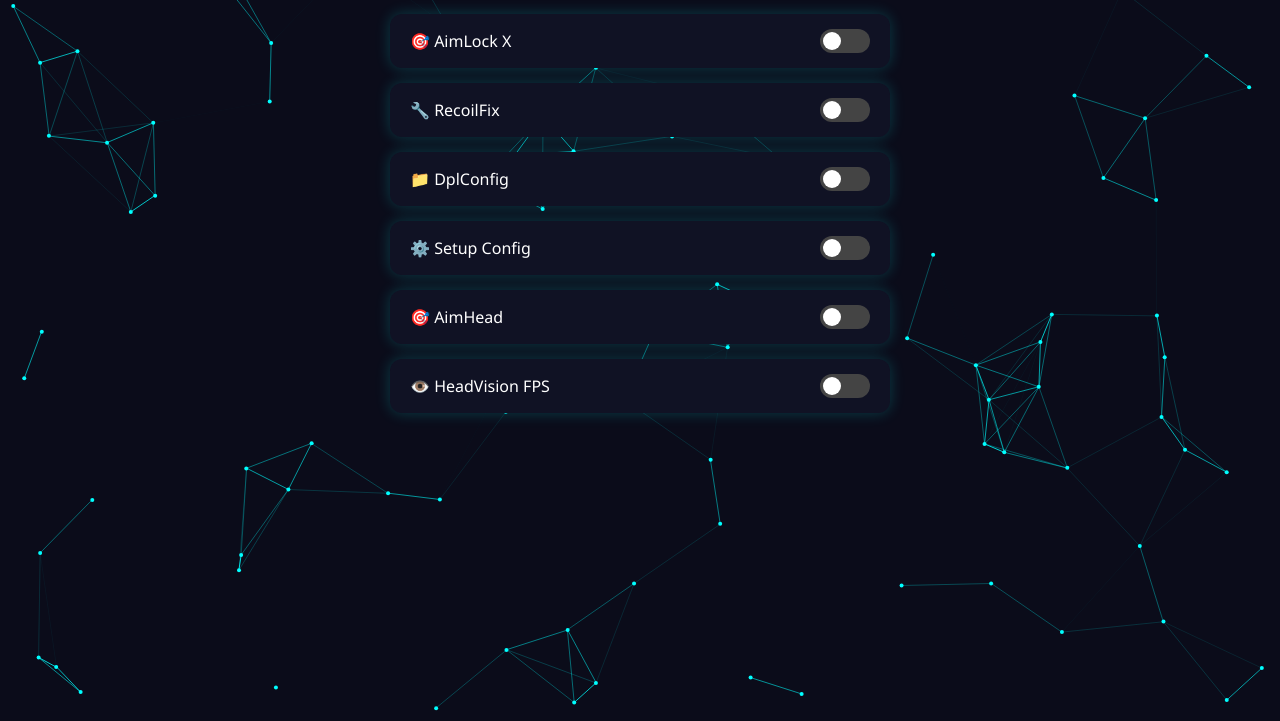
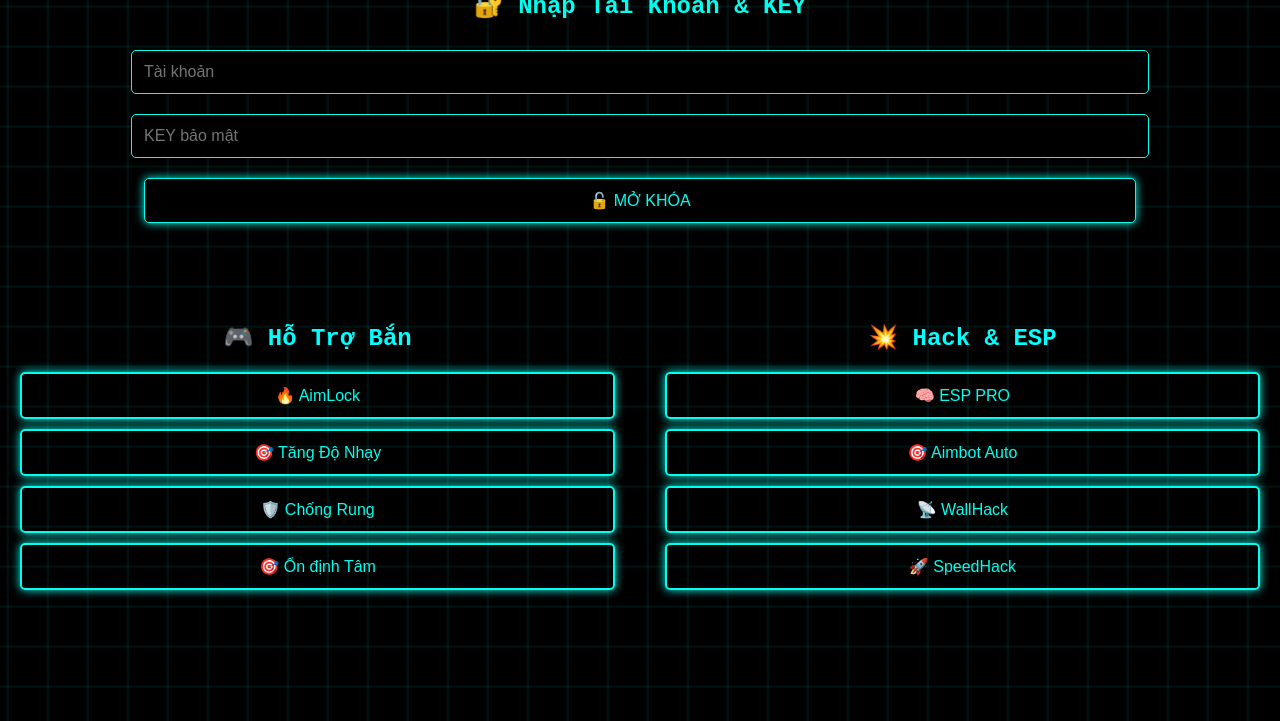
Before and after one commit to phanthangkwbwjjnsk/AppWedclip, a plain HTML site: page index.html in a window 1280 px wide. Shown: the part 79-800 px from the top of the page. Drawn offline with Linux system fonts and the light colour scheme.

Commit message:
Add files via upload

```diff
--- a/index.html
+++ b/index.html
@@ -2,229 +2,186 @@
 <html lang="vi">
 <head>
   <meta charset="UTF-8">
-  <title>Trick Tiger Optimaze</title>
+  <title>AimLock X3000 - Grid Split</title>
   <style>
     body {
       margin: 0;
-      background: #0b0c1a;
-      color: #fff;
-      font-family: 'Segoe UI', sans-serif;
-      overflow-x: hidden;
+      font-family: 'Courier New', monospace;
+      background-color: black;
+      color: #00ffee;
+      overflow: hidden;
     }
 
-    canvas {
+    /* Hiệu ứng nền lưới điện */
+    .electric-grid {
       position: fixed;
-      top: 0;
-      left: 0;
+      width: 200%;
+      height: 200%;
+      background-image:
+        repeating-linear-gradient(0deg, rgba(0,255,255,0.05) 0px, rgba(0,255,255,0.1) 2px, transparent 2px, transparent 40px),
+        repeating-linear-gradient(90deg, rgba(0,255,255,0.05) 0px, rgba(0,255,255,0.1) 2px, transparent 2px, transparent 40px);
+      background-size: 40px 40px;
+      animation: moveGrid 6s linear infinite;
       z-index: 0;
     }
 
-    h2 {
+    @keyframes moveGrid {
+      0% { transform: translate(0, 0); }
+      100% { transform: translate(-40px, -40px); }
+    }
+
+    .login, .loading {
+      position: relative;
+      z-index: 10;
+      text-align: center;
+      padding: 50px 20px;
+    }
+
+    .menu-container {
+      display: none;
+      position: relative;
+      z-index: 10;
+      display: flex;
+      justify-content: space-between;
+      padding: 20px;
+    }
+
+    .menu-section {
+      width: 48%;
+    }
+
+    .menu-section h2 {
       text-align: center;
       color: #00ffff;
-      margin: 30px 0;
-      font-size: 24px;
     }
 
-    .container {
-      width: 90%;
-      max-width: 500px;
-      margin: auto;
-      position: relative;
-      z-index: 2;
+    input, button {
+      padding: 12px;
+      margin: 10px;
+      width: 80%;
+      font-size: 16px;
+      border-radius: 5px;
+      border: 1px solid #00ffee;
+      background: black;
+      color: #00ffee;
     }
 
-    .toggle-box {
-      background: #101224;
-      border-radius: 12px;
-      padding: 15px 20px;
-      margin: 15px 0;
-      box-shadow: 0 0 15px #00ffff33;
-      display: flex;
-      justify-content: space-between;
-      align-items: center;
+    button {
+      cursor: pointer;
       transition: 0.3s;
+      box-shadow: 0 0 10px #00ffee;
     }
 
-    .toggle-box:hover {
-      box-shadow: 0 0 20px #00ffff99;
+    button:hover {
+      background: #00ffee;
+      color: black;
     }
 
-    .toggle-box span {
+    .btn {
+      display: block;
+      width: 100%;
+      margin: 10px auto;
+      padding: 12px;
+      background: transparent;
+      border: 2px solid #00ffee;
+      color: #00ffee;
       font-size: 16px;
-      display: flex;
-      align-items: center;
-      gap: 8px;
+      border-radius: 5px;
+      cursor: pointer;
+      transition: 0.3s;
+      box-shadow: 0 0 10px #00ffee;
     }
 
-    .switch {
-      position: relative;
-      display: inline-block;
-      width: 50px;
-      height: 24px;
+    .btn:hover {
+      background: #00ffee;
+      color: black;
     }
 
-    .switch input {
-      opacity: 0;
-      width: 0;
-      height: 0;
+    .notify {
+      position: fixed;
+      top: 50%;
+      left: 50%;
+      transform: translate(-50%, -50%);
+      background: rgba(0, 255, 255, 0.15);
+      border: 1px solid #00ffee;
+      padding: 20px 35px;
+      border-radius: 15px;
+      box-shadow: 0 0 30px #00ffee, 0 0 60px #00ffee;
+      color: #00ffee;
+      display: none;
+      z-index: 100;
+      animation: fadeOut 4s forwards, neonPulse 1s infinite;
     }
 
-    .slider {
-      position: absolute;
-      cursor: pointer;
-      top: 0; left: 0;
-      right: 0; bottom: 0;
-      background-color: #444;
-      transition: .4s;
-      border-radius: 24px;
+    @keyframes fadeOut {
+      0% { opacity: 1; }
+      85% { opacity: 1; }
+      100% { opacity: 0; display: none; }
     }
 
-    .slider:before {
-      position: absolute;
-      content: "";
-      height: 18px;
-      width: 18px;
-      left: 3px;
-      bottom: 3px;
-      background-color: white;
-      transition: .4s;
-      border-radius: 50%;
-    }
-
-    input:checked + .slider {
-      background-color: #00ffff;
-    }
-
-    input:checked + .slider:before {
-      transform: translateX(26px);
-    }
-
-    #notify {
-      position: fixed;
-      bottom: 20px;
-      left: 50%;
-      transform: translateX(-50%);
-      background: #00ffff;
-      color: #000;
-      padding: 12px 24px;
-      border-radius: 8px;
-      font-weight: bold;
-      display: none;
-      z-index: 999;
-      animation: fadein 0.4s;
-    }
-
-    @keyframes fadein {
-      from { opacity: 0; bottom: 10px; }
-      to { opacity: 1; bottom: 20px; }
-    }
-
-    .vibrate {
-      animation: vibrate 0.2s linear 2;
-    }
-
-    @keyframes vibrate {
-      0% { transform: translateX(0); }
-      25% { transform: translateX(-3px); }
-      50% { transform: translateX(3px); }
-      75% { transform: translateX(-2px); }
-      100% { transform: translateX(0); }
+    @keyframes neonPulse {
+      0%, 100% { box-shadow: 0 0 10px #00ffee, 0 0 20px #00ffee; }
+      50% { box-shadow: 0 0 20px #00ffee, 0 0 40px #00ffee; }
     }
   </style>
 </head>
 <body>
-<canvas id="effect"></canvas>
-<h2>🛠️ Trick Tiger Optimaze</h2>
-<div class="container">
-  <div class="toggle-box"><span>🎯 AimLock X</span>
-    <label class="switch"><input type="checkbox" onchange="toggleNotify(this, 'AimLock X')"><span class="slider"></span></label>
+  <div class="electric-grid"></div>
+
+  <!-- Form đăng nhập -->
+  <div class="login" id="login">
+    <h2>🔐 Nhập Tài Khoản & KEY</h2>
+    <input type="text" id="username" placeholder="Tài khoản">
+    <input type="password" id="key" placeholder="KEY bảo mật">
+    <br>
+    <button onclick="verify()">🔓 MỞ KHÓA</button>
   </div>
-  <div class="toggle-box"><span>🔧 RecoilFix</span>
-    <label class="switch"><input type="checkbox" onchange="toggleNotify(this, 'RecoilFix')"><span class="slider"></span></label>
+
+  <!-- Menu chia đôi trái/phải -->
+  <div class="menu-container" id="menu">
+    <div class="menu-section">
+      <h2>🎮 Hỗ Trợ Bắn</h2>
+      <button class="btn" onclick="showNotify('AimLock đã bật!')">🔥 AimLock</button>
+      <button class="btn" onclick="showNotify('Độ Nhạy MAX')">🎯 Tăng Độ Nhạy</button>
+      <button class="btn" onclick="showNotify('Đã bật chống giật')">🛡️ Chống Rung</button>
+      <button class="btn" onclick="showNotify('Tâm siêu ổn định')">🎯 Ổn định Tâm</button>
+    </div>
+    <div class="menu-section">
+      <h2>💥 Hack & ESP</h2>
+      <button class="btn" onclick="showNotify('ESP đã kích hoạt')">🧠 ESP PRO</button>
+      <button class="btn" onclick="showNotify('Aimbot đang chạy')">🎯 Aimbot Auto</button>
+      <button class="btn" onclick="showNotify('WallHack mở thành công')">📡 WallHack</button>
+      <button class="btn" onclick="showNotify('Tốc độ tăng cao!')">🚀 SpeedHack</button>
+    </div>
   </div>
-  <div class="toggle-box"><span>📁 DplConfig</span>
-    <label class="switch"><input type="checkbox" onchange="toggleNotify(this, 'DplConfig')"><span class="slider"></span></label>
-  </div>
-  <div class="toggle-box"><span>⚙️ Setup Config</span>
-    <label class="switch"><input type="checkbox" onchange="toggleNotify(this, 'Setup Config')"><span class="slider"></span></label>
-  </div>
-  <div class="toggle-box"><span>🎯 AimHead</span>
-    <label class="switch"><input type="checkbox" onchange="toggleNotify(this, 'AimHead')"><span class="slider"></span></label>
-  </div>
-  <div class="toggle-box"><span>👁️ HeadVision FPS</span>
-    <label class="switch"><input type="checkbox" onchange="toggleNotify(this, 'HeadVision FPS')"><span class="slider"></span></label>
-  </div>
-</div>
 
-<div id="notify"></div>
+  <div class="notify" id="notify"></div>
 
-<script>
-  const notify = document.getElementById('notify');
-  function toggleNotify(el, name) {
-    let state = el.checked ? 'Đã Bật ✅' : 'Đã Tắt ❌';
-    notify.innerText = `${name} ${state}`;
-    notify.style.display = 'block';
-    notify.classList.add("vibrate");
+  <script>
+    document.getElementById("login").style.display = "block";
 
-    setTimeout(() => {
-      notify.style.display = 'none';
-      notify.classList.remove("vibrate");
-    }, 2000);
-  }
+    function verify() {
+      const user = document.getElementById("username").value.trim();
+      const key = document.getElementById("key").value.trim();
+      const baseKey = "PhthangRealife";
 
-  const canvas = document.getElementById("effect");
-  const ctx = canvas.getContext("2d");
-  let w, h, points = [];
-
-  function resize() {
-    w = canvas.width = window.innerWidth;
-    h = canvas.height = window.innerHeight;
-    points = [];
-    for (let i = 0; i < 90; i++) {
-      points.push({
-        x: Math.random() * w,
-        y: Math.random() * h,
-        vx: (Math.random() - 0.5) * 0.6,
-        vy: (Math.random() - 0.5) * 0.6
-      });
-    }
-  }
-
-  function draw() {
-    ctx.clearRect(0, 0, w, h);
-    for (let i = 0; i < points.length; i++) {
-      let p = points[i];
-      p.x += p.vx;
-      p.y += p.vy;
-      if (p.x < 0 || p.x > w) p.vx *= -1;
-      if (p.y < 0 || p.y > h) p.vy *= -1;
-
-      ctx.beginPath();
-      ctx.arc(p.x, p.y, 2, 0, Math.PI * 2);
-      ctx.fillStyle = "#0ff";
-      ctx.fill();
-
-      for (let j = i + 1; j < points.length; j++) {
-        let q = points[j];
-        let dx = p.x - q.x;
-        let dy = p.y - q.y;
-        let dist = Math.sqrt(dx * dx + dy * dy);
-        if (dist < 120) {
-          ctx.beginPath();
-          ctx.moveTo(p.x, p.y);
-          ctx.lineTo(q.x, q.y);
-          ctx.strokeStyle = "rgba(0,255,255," + (1 - dist / 120) + ")";
-          ctx.stroke();
-        }
+      if (user === baseKey && (key === baseKey || key === baseKey + "XPRO")) {
+        document.getElementById("login").style.display = "none";
+        document.getElementById("menu").style.display = "flex";
+        showNotify("✅ Đăng nhập thành công!");
+      } else {
+        showNotify("❌ Sai tài khoản hoặc key!<br>💬 Mua key ib Admin <b>PhThangRealife</b>");
       }
     }
-    requestAnimationFrame(draw);
-  }
 
-  resize();
-  draw();
-  window.onresize = resize;
-</script>
+    function showNotify(msg) {
+      const notify = document.getElementById("notify");
+      notify.innerHTML = msg;
+      notify.style.display = "block";
+      notify.style.animation = "none";
+      void notify.offsetWidth;
+      notify.style.animation = "fadeOut 4s forwards, neonPulse 1s infinite";
+    }
+  </script>
 </body>
 </html>
```
